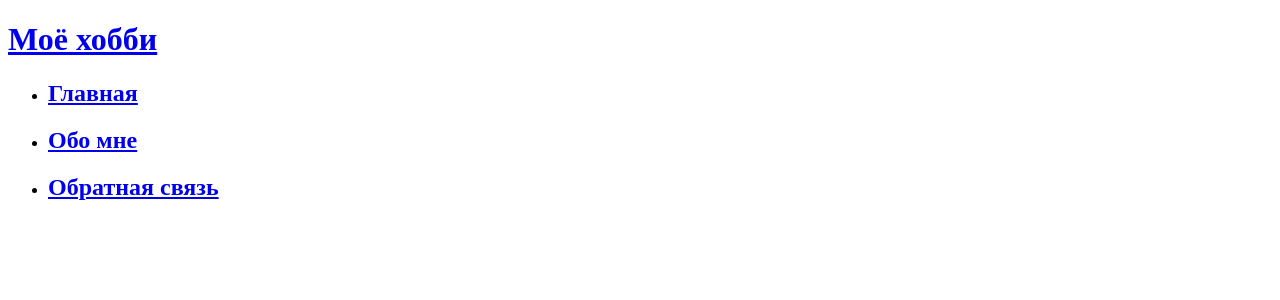
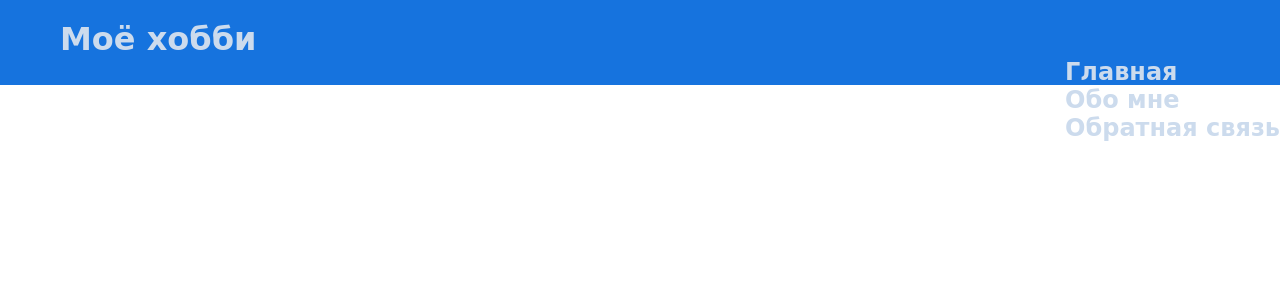
Before and after one commit to IlyacloudDev/my-profile, a Django app: template Hobby/templates/default.html in a window 1280 px wide. Shown: the top 300 px of the page. Run offline with Django 5.2, Linux system fonts and the light colour scheme; the template is opened without the code that fills it, so the values that code supplies are empty.

Commit message:
feat: was added new styles

```diff
--- a/Hobby/static/css/style.css
+++ b/Hobby/static/css/style.css
@@ -1,4 +1,52 @@
-.header{
+*{
+    margin: 0px;
+    padding: 0px;
+}
+
+
+header{
 	width: 100%;
-	background: #ae84cf;
+	background: #039999;
+	height: 85px;
+	transition: 1s linear;
 }
+
+
+header:hover{
+    color: #fff;
+    background: #1673de
+}
+
+
+#h1_my_hobby{
+    padding-left: 60px;
+    padding-top: 20px;
+    color: #fff;
+    font-family:  Comic Sans MS, Comic Sans, cursive
+}
+
+
+.change-color-link{
+    color: #ccdbed;
+    text-decoration: none;
+    -webkit-transition: all 1s ease;
+            transition: all 1s ease;
+}
+
+
+.change-color-link:hover{
+    color: #c2c2c2;
+}
+
+
+.ul1{
+    float: right;
+    font-family:  Comic Sans MS, Comic Sans, cursive;
+}
+
+
+.ul1 li{
+    height: 100%
+    margin: 0px;
+    display: inline;
+}
```
